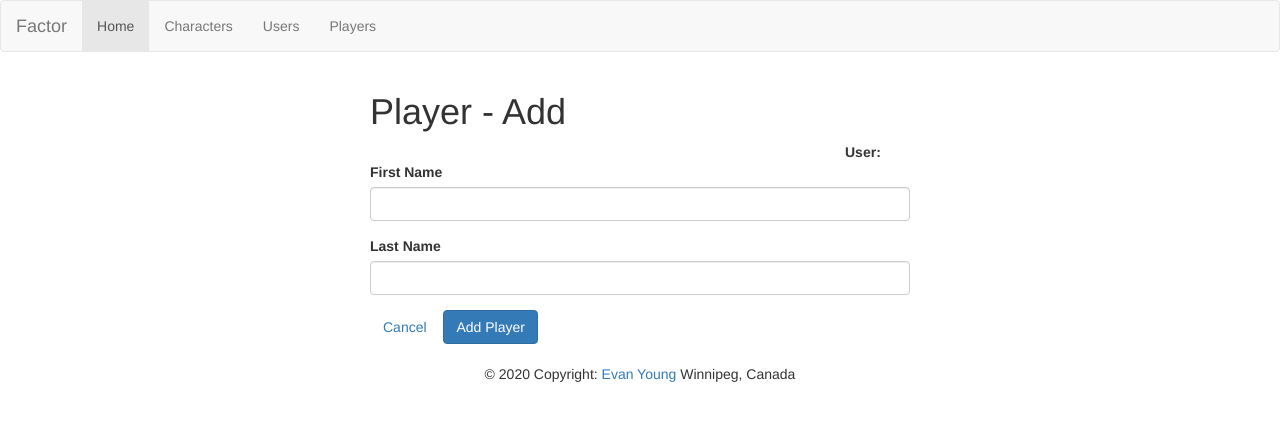
After one commit to cantis/FlaskFactor, a Flask app: template app/players/templates/player_add.html in a window 1280 px wide. The commit adds this page. Shown: the top 421 px of the page. Run offline with Flask 2, Linux system fonts and the light colour scheme; the template is opened without the code that fills it: values that come from a table or form of the project are taken from there, others are empty; some libraries are stand-ins or nearby versions.

Commit message:
Got the Player CRUD Working!!

```diff
--- a/app/__init__.py
+++ b/app/__init__.py
@@ -26,11 +26,13 @@ def create_app():
     from .home import home
     from .users import users
     from .characters import characters
+    from .players import players
 
     # Register Blueprints
     app.register_blueprint(home.home_bp)
     app.register_blueprint(users.user_bp)
     app.register_blueprint(characters.character_bp)
+    app.register_blueprint(players.player_bp)
 
     with app.app_context():
         db.create_all()
--- a/app/models/user.py
+++ b/app/models/user.py
@@ -1,5 +1,4 @@
 from sqlalchemy import Column, Integer, String
-from sqlalchemy.orm import relationship
 
 from app.models import db
 
@@ -12,4 +11,3 @@ class User(db.Model):
     password = Column(String(32), index=False)
     firstname = Column(String(20))
     lastname = Column(String(20))
-    charcters = relationship("Character")
--- /dev/null
+++ b/app/players/players.py
@@ -0,0 +1,81 @@
+from flask import Blueprint, render_template, url_for, redirect, flash
+from flask_wtf import FlaskForm
+from wtforms import StringField, HiddenField
+from wtforms.validators import InputRequired
+
+from app.models.player import Player, db
+from app.models.user import User
+
+
+# Blueprint Configuration
+player_bp = Blueprint('player_bp', __name__, template_folder='templates', static_folder='static')
+
+
+# Form Definition
+class AddPlayerForm(FlaskForm):
+    """ Player Add Form """
+    firstname = StringField(label='First Name', validators=[InputRequired('First Name required')])
+    lastname = StringField(label='Last Name', validators=[InputRequired('Last Name required')])
+
+
+class EditPlayerForm(FlaskForm):
+    """ Player Edit Form """
+    id = HiddenField()
+    firstname = StringField(label='First Name', validators=[InputRequired('First Name required')])
+    lastname = StringField(label='Last Name', validators=[InputRequired('Last Name required')])
+
+
+# Handlers
+@player_bp.route('/player', methods=['GET'])
+def show_player_list_form():
+    """ Show list of players """
+
+    # TODO: get current user from session
+    user = User.query.filter_by(id=1).first()
+
+    player_list = Player.query.all()
+    return render_template('player_list.html', players=player_list, user=user)
+
+
+@player_bp.route('/player/add', methods=['GET', 'POST'])
+def show_player_add_form():
+    """ Show player add form and handle add """
+    form = AddPlayerForm()
+    if form.validate_on_submit():
+        new_player = Player(
+            firstname=form.firstname.data,
+            lastname=form.lastname.data
+        )
+        db.session.add(new_player)
+        db.session.commit()
+        flash('Player Added', 'success')
+        return redirect(url_for('player_bp.show_player_list_form'))
+
+    return render_template('player_add.html', form=form)
+
+
+@player_bp.route('/player/<id>', methods=['GET'])
+def show_player_edit_form(id):
+    """ Show Player edit form"""
+    # TODO: Handle player not found
+    edit_player = Player.query.filter_by(id=id).first()
+    form = EditPlayerForm()
+    form.process(obj=edit_player)
+    return render_template('player_edit.html', form=form, player=edit_player)
+
+
+@player_bp.route('/player/<id>', methods=['POST'])
+def handle_player_edit_form(id):
+    """ Handle updates on the player edit form"""
+
+    edit_player = Player.query.filter_by(id=id).first()
+    form = EditPlayerForm()
+
+    if form.validate_on_submit():
+        edit_player.id = int(form.id.data)
+        edit_player.firstname = form.firstname.data
+        edit_player.lastname = form.lastname.data
+        db.session.commit()
+        flash('Player Updated', 'success')
+
+    return redirect(url_for('player_bp.show_player_list_form'))
--- /dev/null
+++ b/app/players/templates/player_add.html
@@ -0,0 +1,23 @@
+{% extends "layout/base.html" %}
+{% import "bootstrap/wtf.html" as wtf %}
+
+{% block content %}
+    <div class="container">
+        <div class="row col-md-offset-3 col-md-6">
+            <h1>Player - Add</h1>
+        </div>
+        <div class="row col-md-offset-8 col-md-2">
+            <strong>User:</strong>
+        </div>
+        <br>
+        <div class="row col-md-offset-3 col-md-6">
+            <form action="/player/add" method="post">
+                <dl>
+                    {{ wtf.quick_form(form) }}
+                    <a href="/player" class="btn btn-secondary" role='button'areia-disabled="true">Cancel</a>
+                    <input type="submit" value="Add Player" class="btn btn-primary">
+                </dl>
+            </form>
+        </div>
+    </div>
+{% endblock content %}
--- a/app/templates/layout/navbar.html
+++ b/app/templates/layout/navbar.html
@@ -14,6 +14,7 @@
                 <li class="active"><a href="/">Home <span class="sr-only">(current)</span></a></li>
                 <li><a href="/character">Characters</a></li>
                 <li><a href="/user">Users</a></li>
+                <li><a href="/player">Players</a></li>
                 <!-- <li class="dropdown">
                     <a href="#" class="dropdown-toggle" data-toggle="dropdown" role="button" aria-haspopup="true" aria-expanded="false">Users<span class="caret"></span></a>
                     <ul class="dropdown-menu">
--- a/app/users/templates/user_edit.html
+++ b/app/users/templates/user_edit.html
@@ -5,11 +5,10 @@
     <div class="container">
         <div class="row">
             <div class="col-md-offset-3 col-md-6">
-                <h2>Edit User</h2>
+                <h2>User - Edit</h2>
             </div>
         </div>
-        <div class="row">
-            <div class="col-md-offset-3 col-md-6">
+        <div class="row col-md-offset-3 col-md-6">
             <form action="/user/{{user.id}}" method="POST" >
                 <dl>
                     {{ wtf.quick_form(form) }}
@@ -19,5 +18,4 @@
             </form>
         </div>
     </div>
-    </div>
 {% endblock content %}
```
Also changed, not shown: app/characters/templates/character_edit.html (+5 -5 lines), app/characters/templates/character_list.html (+2 -6 lines), app/models/party.py (added, +12 -0 lines), app/models/player.py (added, +14 -0 lines), app/players/templates/player_edit.html (added, +19 -0 lines), app/players/templates/player_list.html (added, +35 -0 lines), app/data/factor.sqlite, app/players/__init__.py (added). Lines whose indentation alone changed are shown as unchanged.
